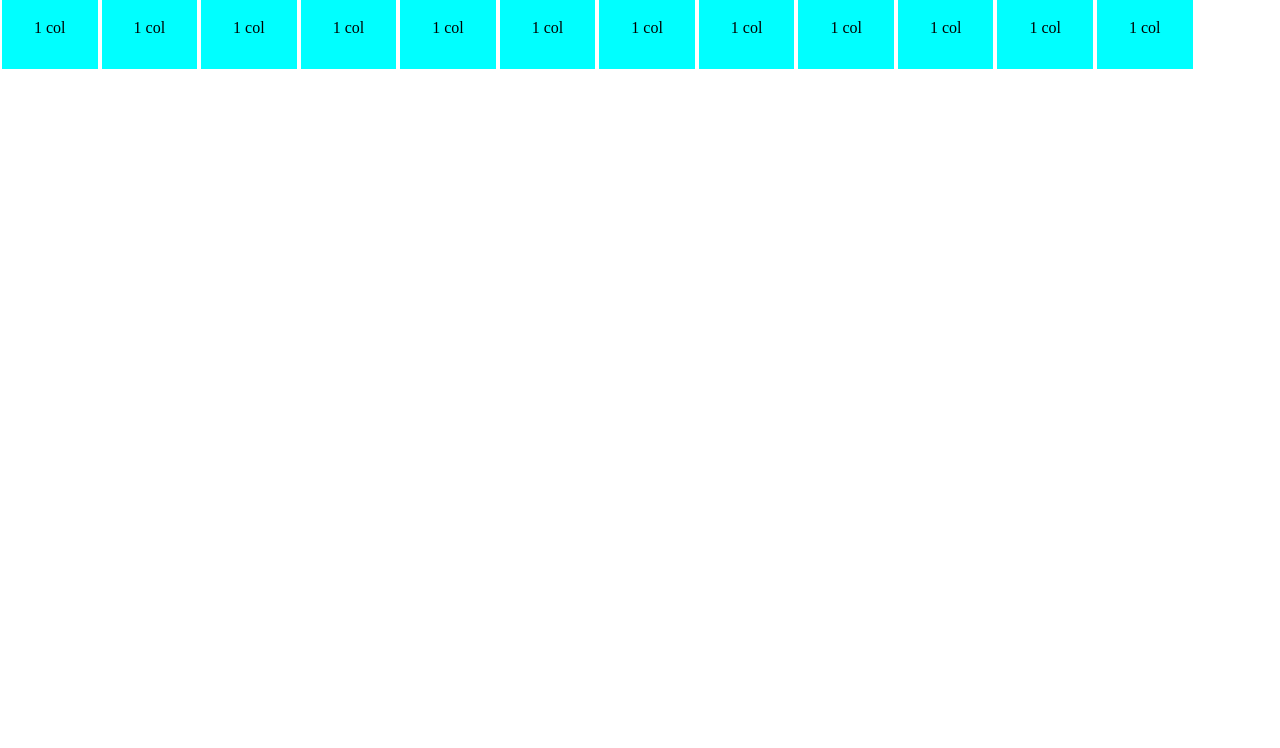
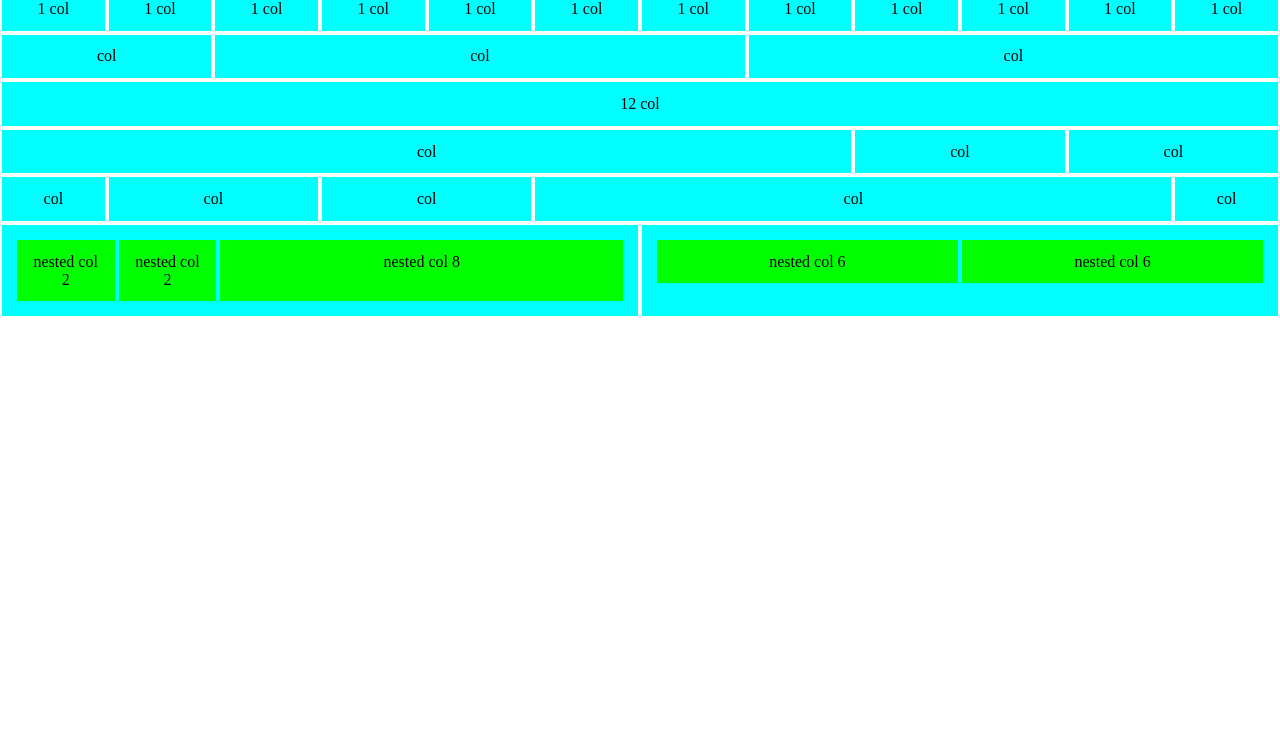
Before and after one commit to FraBif/html-css-12bool, a plain HTML site: page index.html in a window 1280 px wide. Shown: the part 52-800 px from the top of the page. Drawn offline with Linux system fonts and the light colour scheme.

Commit message:
first section of rows done

```diff
--- a/css/12bool.css
+++ b/css/12bool.css
@@ -15,98 +15,103 @@
     flex-wrap: wrap;
 }
 
-.col1{
-    flex-basis: calc(100% / 12) * 1;
+.row2{
+    display: flex;
+    flex-wrap: wrap;
 }
 
-.col2{
-    flex-basis: calc(100% / 12) * 2;
+.col-1{
+    flex-basis: calc(100% / 12 * 1);
 }
 
-.col3{
-    flex-basis: calc(100% / 12) * ;
+.col-2{
+    flex-basis: calc(100% / 12 * 2);
 }
 
-.col4{
-    flex-basis: calc(100% / 12) * 4;
+.col-3{
+    flex-basis: calc(100% / 12 * 3) ;
 }
 
-.col5{
-    flex-basis: calc(100% / 12) * 5;
+.col-4{
+    flex-basis: calc(100% / 12 * 4);
 }
 
-.col6{
-    flex-basis: calc(100% / 12) * 6;
+.col-5{
+    flex-basis: calc(100% / 12 * 5);
 }
 
-.col7{
-    flex-basis: calc(100% / 12) * 7;
+.col-6{
+    flex-basis: calc(100% / 12 * 6);
 }
 
-.col8{
-    flex-basis: calc(100% / 12) * 8;
+.col-7{
+    flex-basis: calc(100% / 12 * 7);
 }
 
-.col9{
-    flex-basis: calc(100% / 12) * 9;
+.col-8{
+    flex-basis: calc(100% / 12 * 8);
 }
 
-.col10{
-    flex-basis: calc(100% / 12) * 10;
+.col-9{
+    flex-basis: calc(100% / 12 * 9);
 }
 
-.col11{
-    flex-basis: calc(100% / 12) * 11;
+.col-10{
+    flex-basis: calc(100% / 12 * 10);
 }
 
-.col12{
-    flex-basis: calc(100% / 12) * 12;
+.col-11{
+    flex-basis: calc(100% / 12 * 11);
+}
+
+.col-12{
+    flex-basis: calc(100% / 12 * 12);
 }
 
 .col-offset-1{
-    margin-left: calc(100% / 12) * 1;
+    margin-left: calc(100% / 12 * 1);
 }
 
 .col-offset-2{
-    margin-left: calc(100% / 12) * 2;
+    margin-left: calc(100% / 12 * 2);
 }
 
 .col-offset-3{
-    margin-left: calc(100% / 12) * 3;
+    margin-left: calc(100% / 12 * 3);
 }
 
 .col-offset-4{
-    margin-left: calc(100% / 12) * 4;
+    margin-left: calc(100% / 12 * 4);
 }
 
 .col-offset-5{
-    margin-left: calc(100% / 12) * 5;
+    margin-left: calc(100% / 12 * 5);
 }
 
 .col-offset-6{
-    margin-left: calc(100% / 12) * 6;
+    margin-left: calc(100% / 12 * 6);
 }
 
 .col-offset-7{
-    margin-left: calc(100% / 12) * 7;
+    margin-left: calc(100% / 12 * 7);
 }
 
 .col-offset-8{
-    margin-left: calc(100% / 12) * 8;
+    margin-left: calc(100% / 12 * 8);
 }
 
 .col-offset-9{
-    margin-left: calc(100% / 12) * 9;
+    margin-left: calc(100% / 12 * 9);
 }
 
 .col-offset-10{
-    margin-left: calc(100% / 12) * 10;
+    margin-left: calc(100% / 12 * 10);
 }
 
 .col-offset-11{
-    margin-left: calc(100% / 12) * 11;
+    margin-left: calc(100% / 12 * 11);
 }
 
 .col-offset-12{
-    margin-left: calc(100% / 12) * 12;
+    margin-left: calc(100% / 12 * 12);
 }
--- a/css/style.css
+++ b/css/style.css
@@ -1,5 +1,13 @@
 div.row>*{
     background-color: aqua;
-    padding: 2rem;
     border: 2px solid white;
+    text-align: center;
+    padding: 0.8rem;
 }
+
+
+div.row2>*{
+    background-color: lime;
+    padding: 0.8rem;
+    border: 2px solid aqua;
+}
--- a/index.html
+++ b/index.html
@@ -14,41 +14,111 @@
     </h1>
     <div class="container">
         <div class="row">
-            <div class="col1">
+            <div class="col-1">
                 1 col
             </div>
-            <div class="col1">
+            <div class="col-1">
                 1 col
             </div>
-            <div class="col1">
+            <div class="col-1">
                 1 col
             </div>
-            <div class="col1">
+            <div class="col-1">
                 1 col
             </div>
-            <div class="col1">
+            <div class="col-1">
                 1 col
             </div>
-            <div class="col1">
+            <div class="col-1">
                 1 col
             </div>
-            <div class="col1">
+            <div class="col-1">
                 1 col
             </div>
-            <div class="col1">
+            <div class="col-1">
                 1 col
             </div>
-            <div class="col1">
+            <div class="col-1">
                 1 col
             </div>
-            <div class="col1">
+            <div class="col-1">
                 1 col
             </div>
-            <div class="col1">
+            <div class="col-1">
                 1 col
             </div>
-            <div class="col1">
+            <div class="col-1">
                 1 col
+            </div>
+        </div>
+        <div class="row">
+            <div class="col-2">
+                col
+            </div>
+            <div class="col-5">
+                col
+            </div>
+            <div class="col-5">
+                col
+            </div>
+        </div>
+        <div class="row">
+            <div class="col-12">
+                12 col
+            </div>
+        </div>
+        <div class="row">
+            <div class="col-8">
+                col
+            </div>
+            <div class="col-2">
+                col
+            </div>
+            <div class="col-2">
+                col
+            </div>
+        </div>
+        <div class="row">
+            <div class="col-1">
+                col
+            </div>
+            <div class="col-2">
+                col
+            </div>
+            <div class="col-2">
+                col
+            </div>
+            <div class="col-6">
+                col
+            </div>
+            <div class="col-1">
+                col
+            </div>
+        </div>
+        <div class="row">
+            <div class="col-6">
+                <div class="row2">
+                    <div class="col-2">
+                        nested col 2
+                    </div>
+                    <div class="col-2">
+                        nested col 2
+                    </div>
+                    <div class="col-8">
+                        nested col 8
+                    </div>
+                </div>
+            </div>
+            <div class="col-6">
+                <div class="row2">
+                    <div class="col-6">
+                    nested col 6
+                    </div>
+                    <div class="col-6">
+                    nested col 6
+                    </div>
+                </div>
+
             </div>
         </div>
     </div>
```
